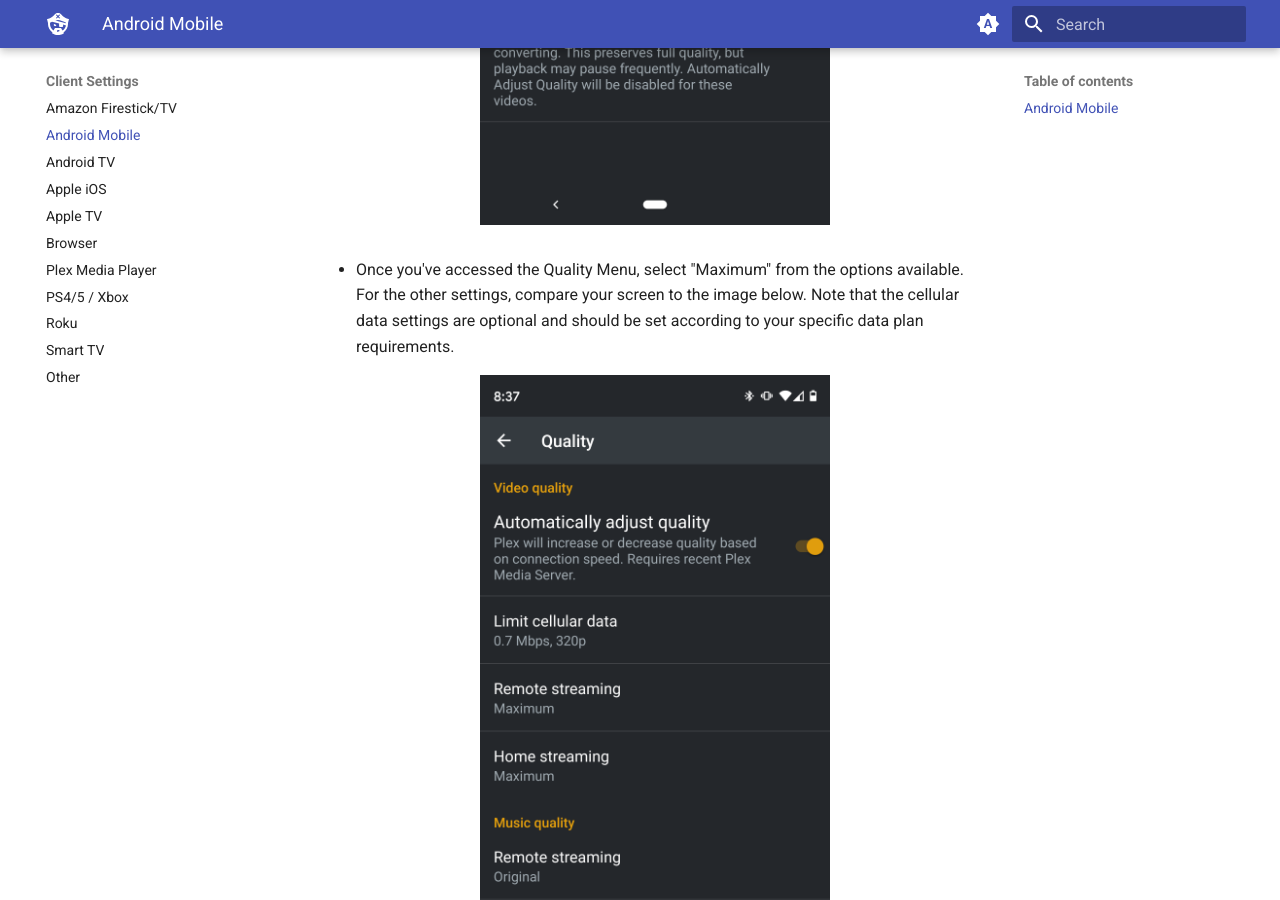
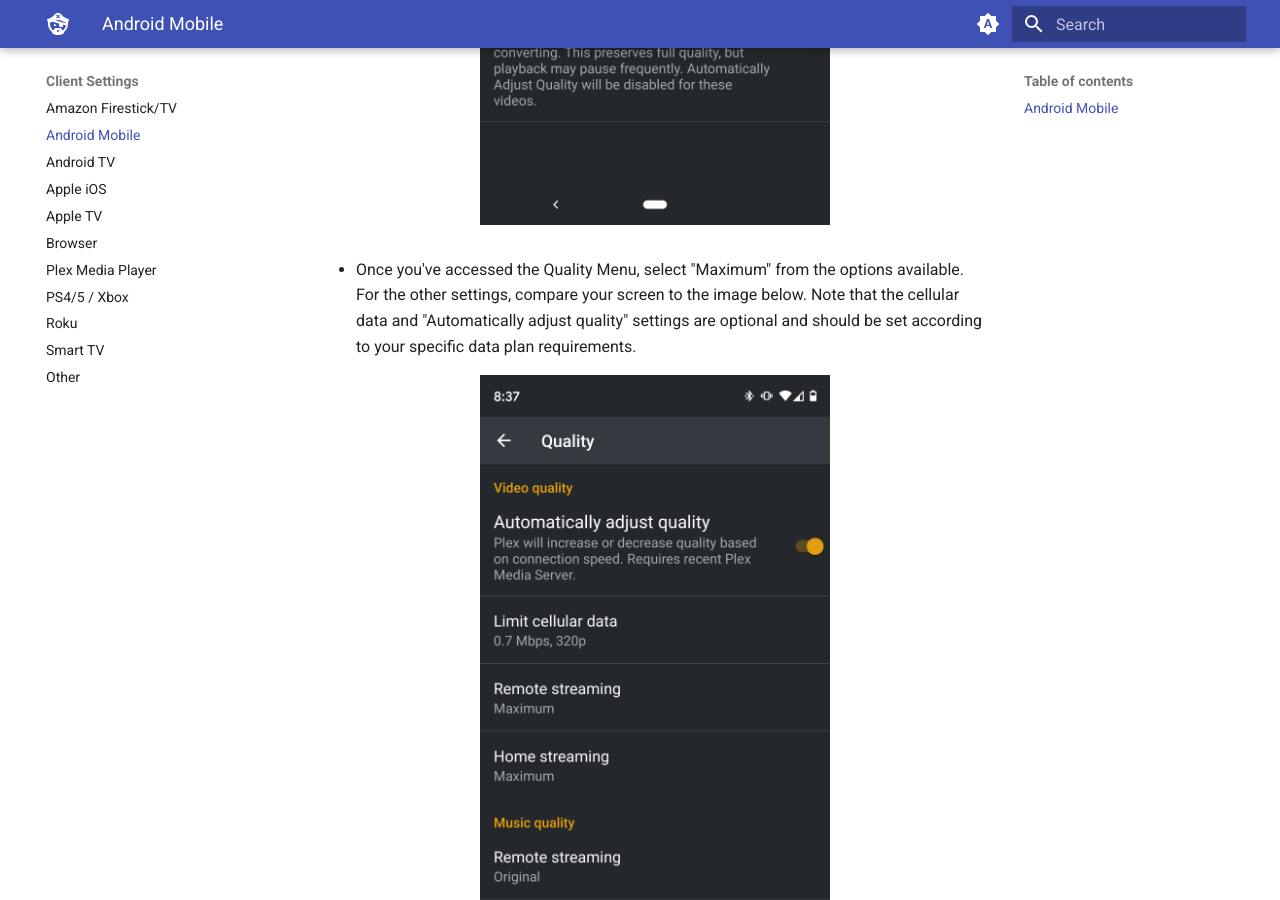
Before and after one commit to neomedia6989/docs-2, an MkDocs documentation site: the page built from docs/clients/android.md, in a window 1280 px wide and 900 px high, scrolled down 3568 px. Built offline with MkDocs 1.6.1 and Material for MkDocs 9.7.7, drawn with Linux system fonts in a browser that asks for light colours.

Commit message:
Update android.md

```diff
--- a/docs/clients/android.md
+++ b/docs/clients/android.md
@@ -39,7 +39,7 @@
         <figcaption></figcaption>
       </figure>
 
-    - Once you've accessed the Quality Menu, select "Maximum" from the options available. For the other settings, compare your screen to the image below. Note that the cellular data settings are optional and should be set according to your specific data plan requirements.
+    - Once you've accessed the Quality Menu, select "Maximum" from the options available. For the other settings, compare your screen to the image below. Note that the cellular data and "Automatically adjust quality" settings are optional and should be set according to your specific data plan requirements.
 
       <figure markdown>
       ![(../media/clients-android-6.png "Select 'Maximum'")](https://docs.blackbeard.media/media/clients-android-6.png){ width=350 }
```
